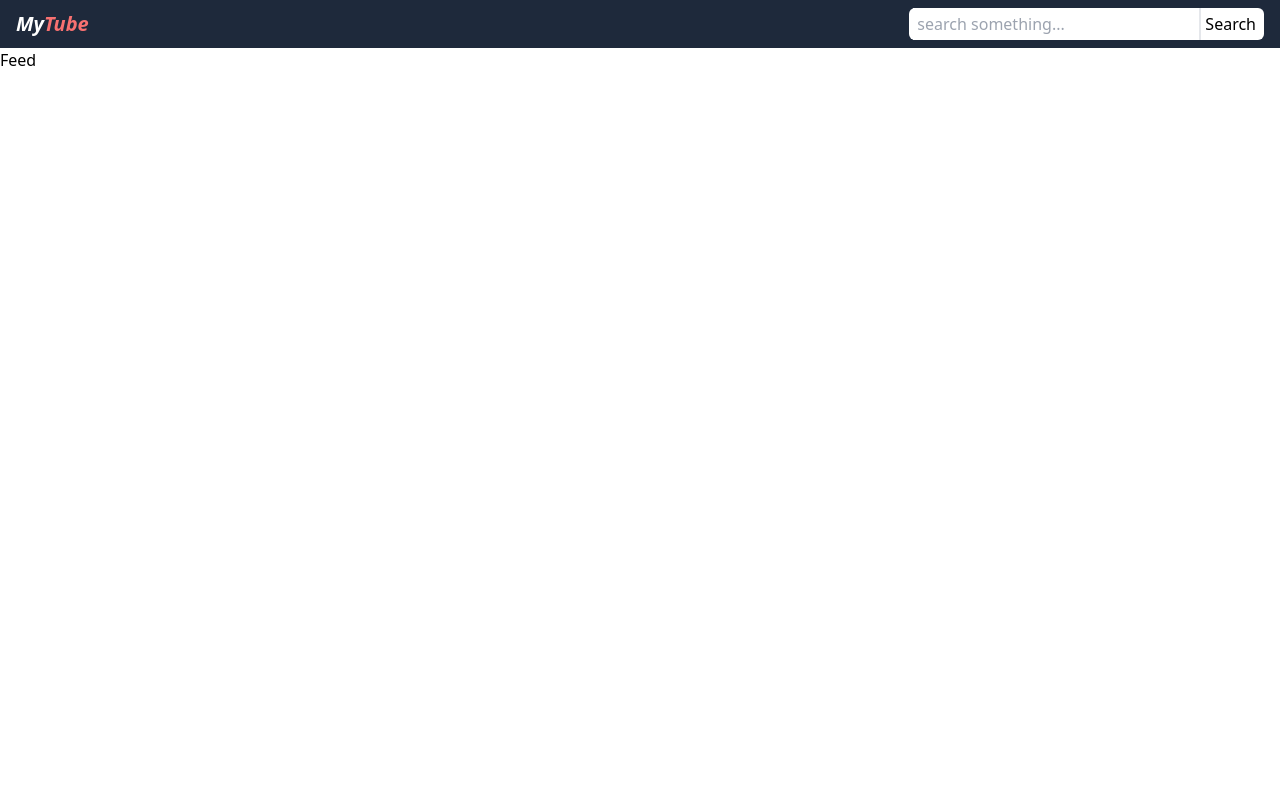
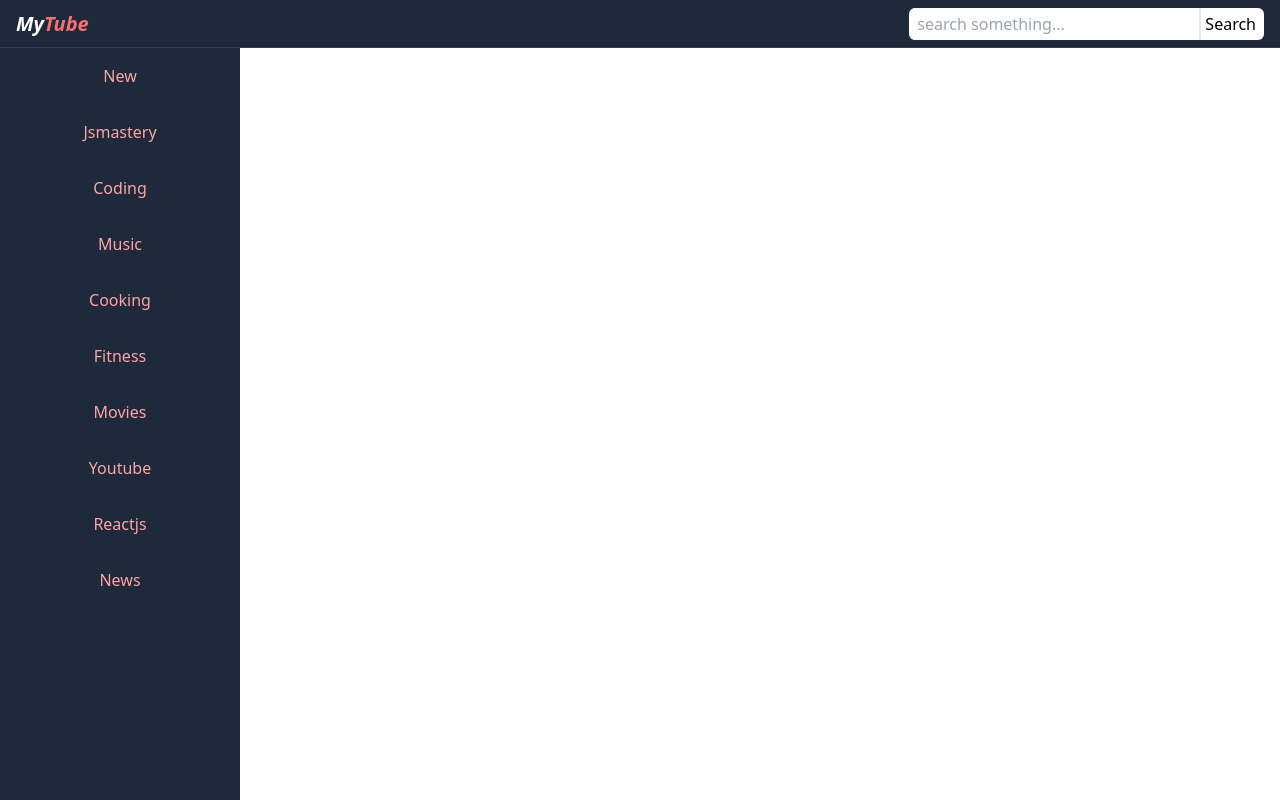
Before and after one commit to zakirali05/mytube, a React (Create React App) app: page / in a window 1280 px wide. Built offline with nearby package versions, Linux system fonts and the light colour scheme.

Commit message:
side bar added

```diff
--- a/src/components/Navbar.jsx
+++ b/src/components/Navbar.jsx
@@ -4,7 +4,7 @@ import React from "react";
 
 const Navbar = ({ search, setSearch, searching }) => {
   return (
-    <nav className="bg-slate-800 p-4 h-12 flex items-center justify-between">
+    <nav className="bg-slate-800 p-4 h-12 border-b-[1px] bod flex items-center justify-between">
       <div className="logo">
         <em className="text-white font-bold text-xl">
           My<span className="text-red-400">Tube</span>
--- /dev/null
+++ b/src/components/SideBar.jsx
@@ -0,0 +1,31 @@
+import React from "react";
+const side = [
+  "New",
+  "Jsmastery",
+  "Coding",
+  "Music",
+  "Cooking",
+  "Fitness",
+  "Movies",
+  "Youtube",
+  "Reactjs",
+  "News",
+];
+const SideBar = () => {
+  return (
+    <div className="flex items-center no-scrollbar  h-12 w-[100%] bg-slate-800 overflow-x-scroll lg:flex-col  lg:fixed lg:left-0 lg:h-[100%] lg:w-[15rem]">
+      {side.map((category) => {
+        return (
+          <button
+            className=" lg:py-4 px-4 text-red-300 hover:text-red-400  py-2"
+            key={category}
+          >
+            <span>{category}</span>
+          </button>
+        );
+      })}
+    </div>
+  );
+};
+
+export default SideBar;
--- a/src/index.css
+++ b/src/index.css
@@ -1,3 +1,17 @@
 @tailwind base;
 @tailwind components;
 @tailwind utilities;
+/* Hide scrollbar for Chrome, Safari and Opera */
+.no-scrollbar::-webkit-scrollbar {
+    display: none;
+}
+
+/* Hide scrollbar for IE, Edge and Firefox */
+.no-scrollbar {
+    -ms-overflow-style: none;  /* IE and Edge */
+    scrollbar-width: none;  /* Firefox */
+}
+
+.bod{
+    border-color: rgba(255,255,255,0.1);
+}
--- a/src/pages/Feed.jsx
+++ b/src/pages/Feed.jsx
@@ -1,6 +1,11 @@
 import React from "react";
-
+// import { useState, useEffect } from "react";
+import SideBar from "../components/SideBar";
 const Feed = () => {
-  return <div>Feed</div>;
+  return (
+    <div>
+      <SideBar />
+    </div>
+  );
 };
 export default Feed;
```
